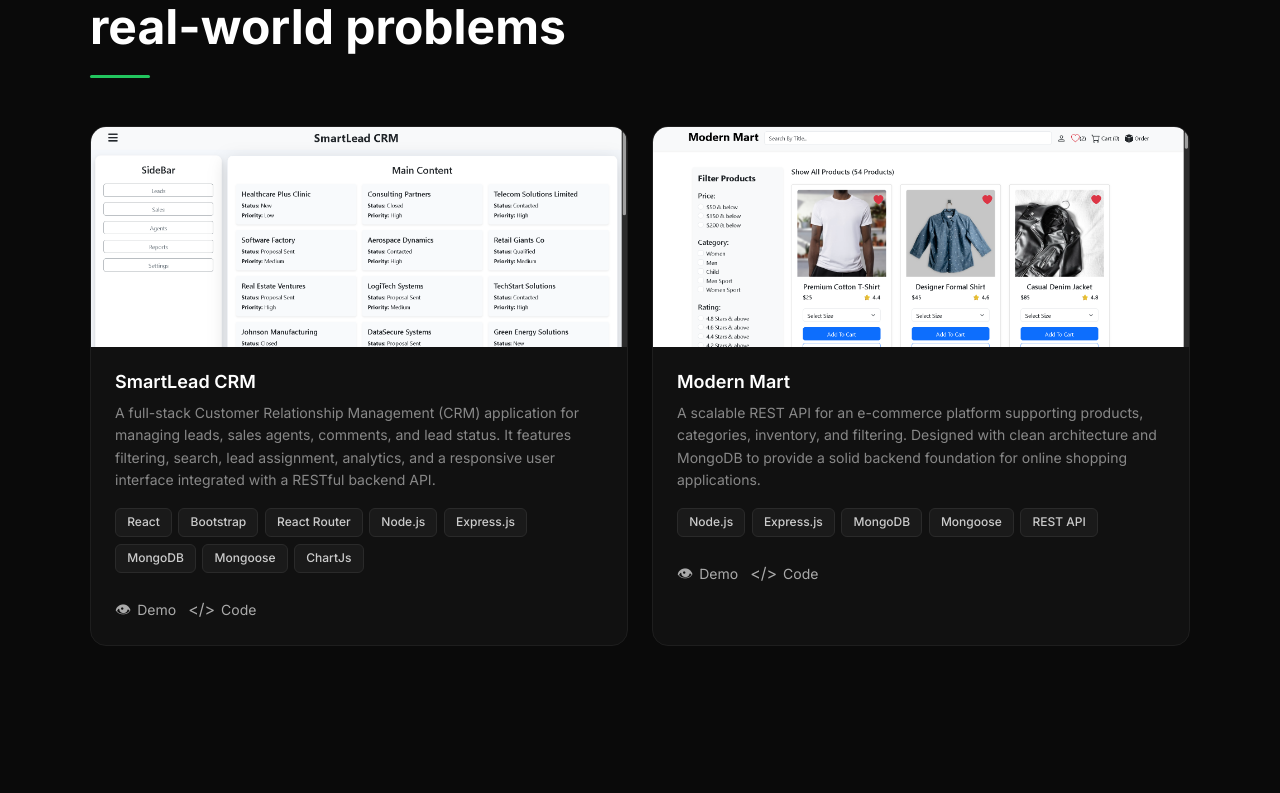
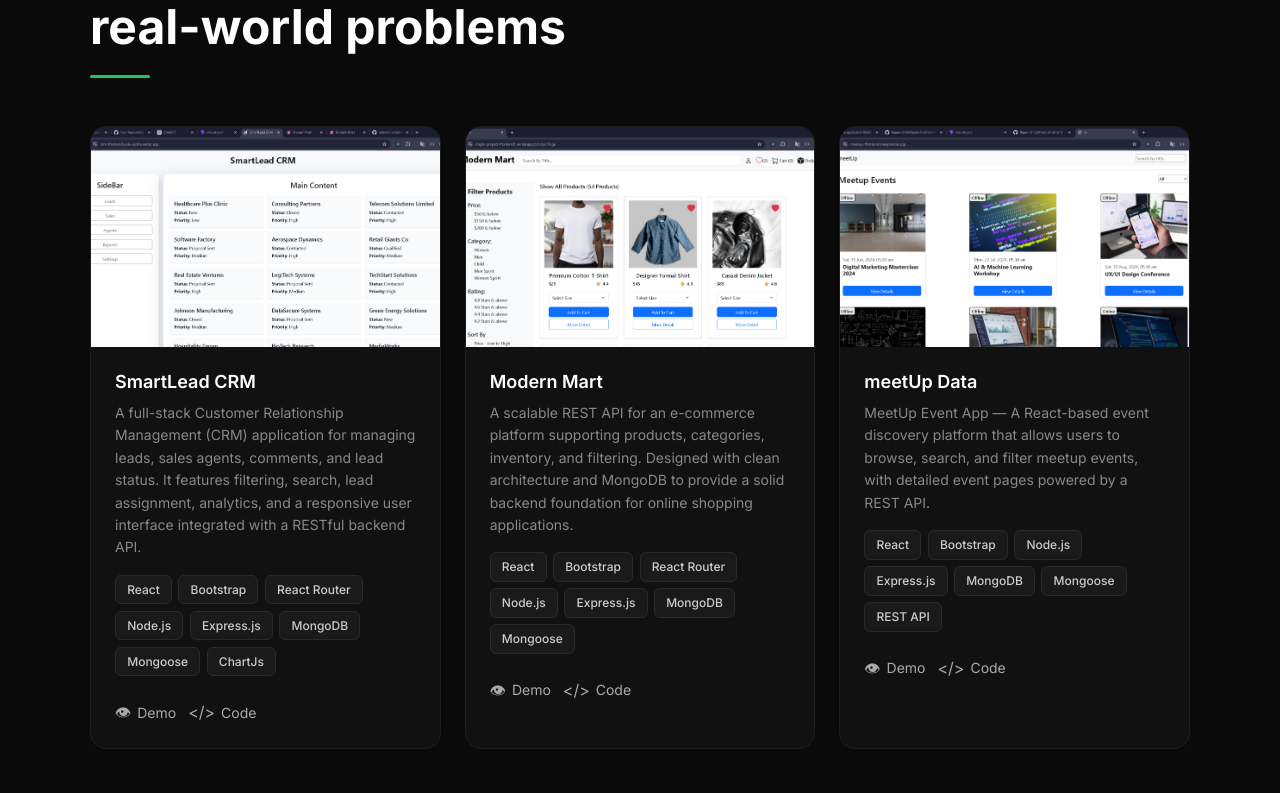
Before and after one commit to Rajeev-2100/Rajeev_Portfolio, a React (Vite) app: page / in a window 1280 px wide. Shown: the part 967-1760 px from the top of the page. Built offline with nearby package versions, Linux system fonts and the light colour scheme.

Commit message:
chore: update the new project and also update resume

```diff
--- a/src/App.jsx
+++ b/src/App.jsx
@@ -1,5 +1,6 @@
 import ecommerce from "./images/crmApplicationPhoto.png";
 import crmApplication from "./images/ecommercePhoto.png";
+import meetupData from './images/meetupData.png'
 import { useState, useEffect } from "react";
 
 const projects = [
@@ -23,10 +24,18 @@ const projects = [
   {
     title: "Modern Mart",
     desc: "A scalable REST API for an e-commerce platform supporting products, categories, inventory, and filtering. Designed with clean architecture and MongoDB to provide a solid backend foundation for online shopping applications.",
-    tech: ["Node.js", "Express.js", "MongoDB", "Mongoose", "REST API"],
+    tech: [ "React", "Bootstrap", "React Router", "Node.js", "Express.js", "MongoDB", "Mongoose"],
     codeUrl: "https://github.com/Rajeev-2100/ModernMart_Frontend.git",
     demoUrl: "https://modernmart-ecommerce-frontend.vercel.app/",
     src_Image: ecommerce,
+  },
+  {
+    title: "meetUp Data",
+    desc: "MeetUp Event App — A React-based event discovery platform that allows users to browse, search, and filter meetup events, with detailed event pages powered by a REST API.",
+    tech: [ "React", "Bootstrap", "Node.js", "Express.js", "MongoDB", "Mongoose", "REST API"],
+    codeUrl: "https://github.com/Rajeev-2100/meetupFrontend.git",
+    demoUrl: "https://meetup-frontend-navy.vercel.app/",
+    src_Image: meetupData,
   },
 ];
 
```
Also changed, not shown: src/images/meetupData.png (added), 1 other file (tests, documents, lock files or other folders).
